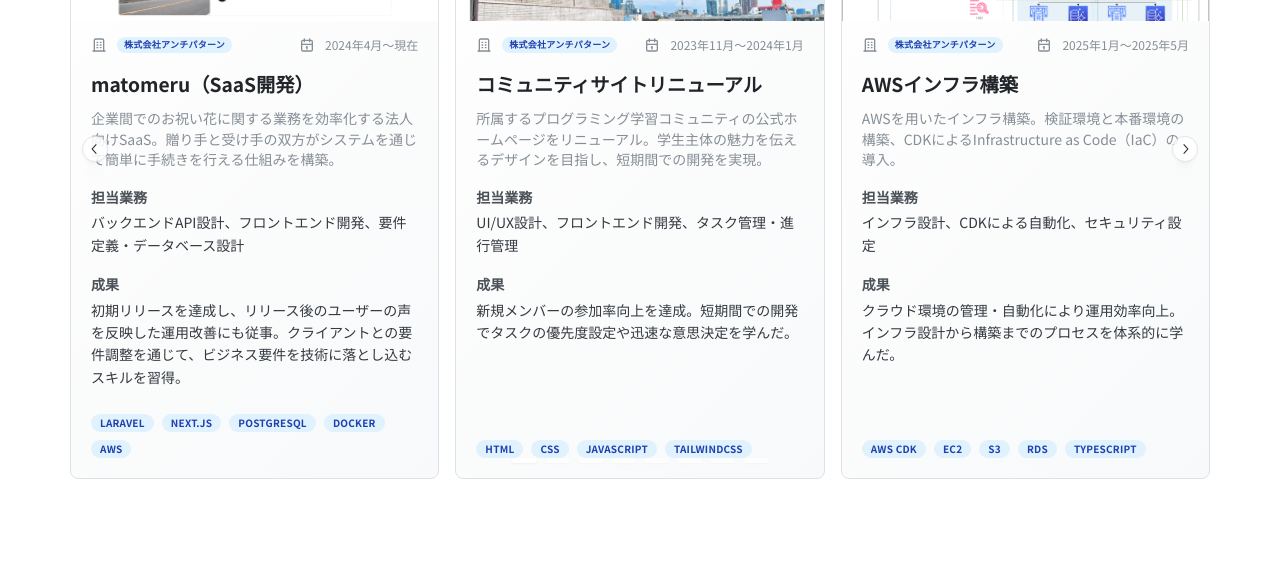
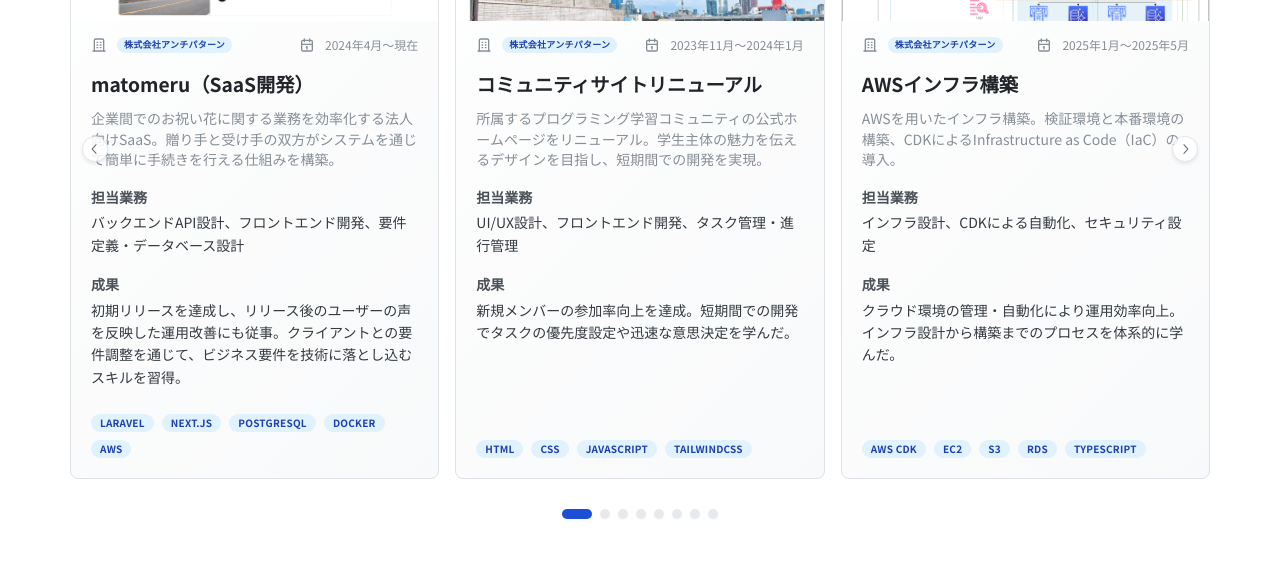
Before and after one commit to Yuma-Tsukakoshi/MyPortfolio, a Next.js app: page / in a window 1280 px wide. Shown: the part 6180-6749 px from the top of the page. Built offline with nearby package versions, Linux system fonts and the light colour scheme.

Commit message:
style:修正

```diff
--- a/components/works/Works.module.css
+++ b/components/works/Works.module.css
@@ -141,25 +141,45 @@
 
 /* Carouselのカスタマイズ */
 .carouselWrapper :global(.mantine-Carousel-indicators) {
-  bottom: -2rem;
+  bottom: -2.5rem;
+  gap: 0.5rem;
 }
 
 .carouselWrapper :global(.mantine-Carousel-indicator) {
-  width: 8px;
-  height: 8px;
-  transition: width 0.2s ease;
-  background-color: var(--mantine-color-gray-4);
+  width: 10px;
+  height: 10px;
+  transition: all 0.3s cubic-bezier(0.4, 0, 0.2, 1);
+  background-color: var(--mantine-color-gray-3);
+  border-radius: 10px;
+  opacity: 0.7;
+  cursor: pointer;
+}
+
+.carouselWrapper :global(.mantine-Carousel-indicator:hover) {
+  background-color: var(--mantine-color-blue-4);
+  transform: scale(1.1);
 }
 
 .carouselWrapper :global(.mantine-Carousel-indicator[data-active]) {
-  width: 24px;
+  width: 30px;
   background-color: var(--mantine-color-blue-6);
+  opacity: 1;
 }
 
 .carouselWrapper :global(.mantine-Carousel-control) {
   background-color: var(--mantine-color-white);
   border: 1px solid var(--mantine-color-gray-3);
   color: var(--mantine-color-gray-7);
+  transition: all 0.3s ease;
+  box-shadow: 0 2px 4px rgba(0, 0, 0, 0.1);
+}
+
+.carouselWrapper :global(.mantine-Carousel-control:hover) {
+  background-color: var(--mantine-color-blue-0);
+  border-color: var(--mantine-color-blue-4);
+  color: var(--mantine-color-blue-6);
+  transform: translateY(-1px);
+  box-shadow: 0 4px 6px rgba(0, 0, 0, 0.1);
 }
 
 @media (max-width: 768px) {
--- a/components/works/Works.tsx
+++ b/components/works/Works.tsx
@@ -130,6 +130,9 @@ export function Works() {
             loop
             align="start"
             slidesToScroll={1}
+            classNames={{
+              root: styles.carouselWrapper,
+            }}
           >
             {projects.map((project, index) => (
               <Carousel.Slide key={index}>
```
